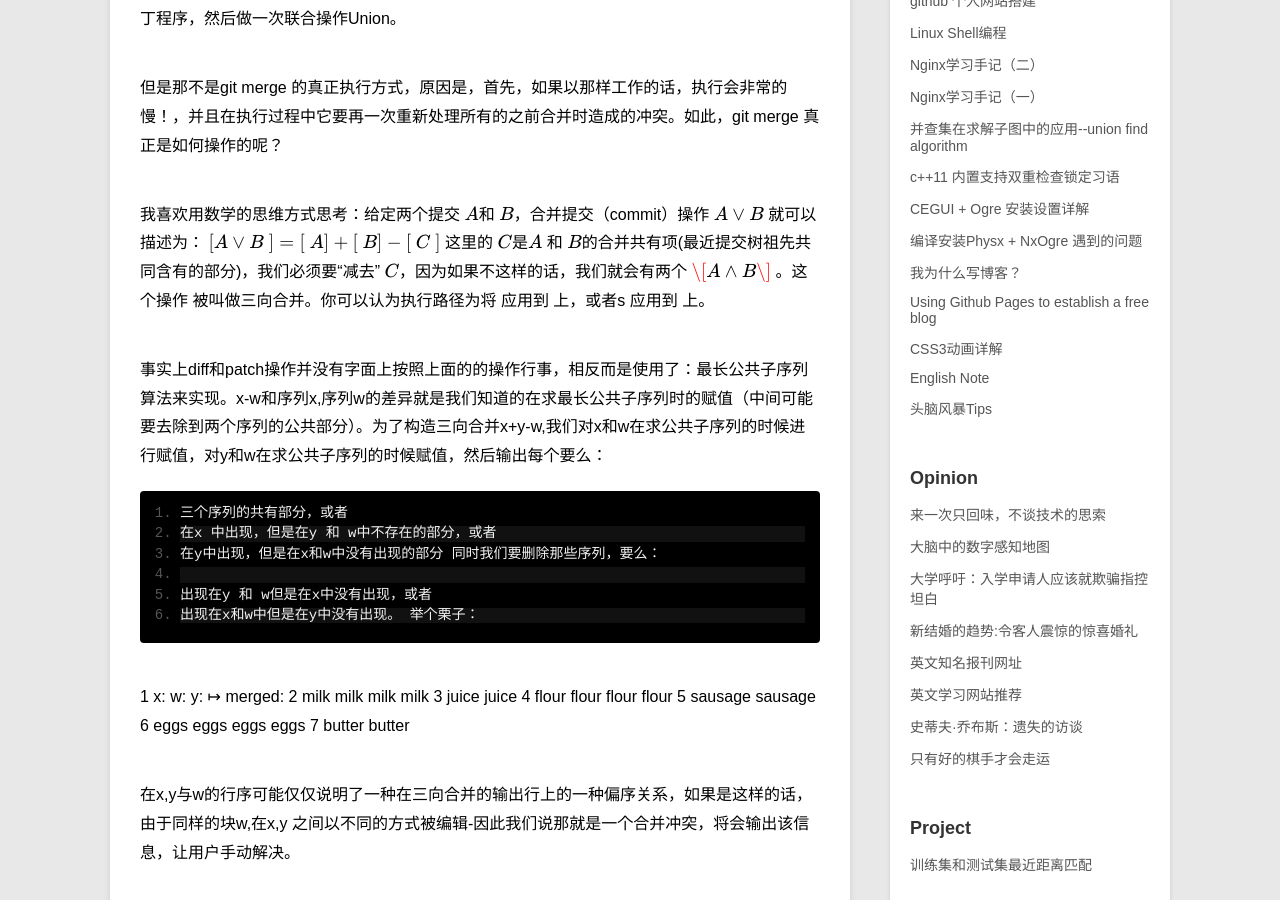
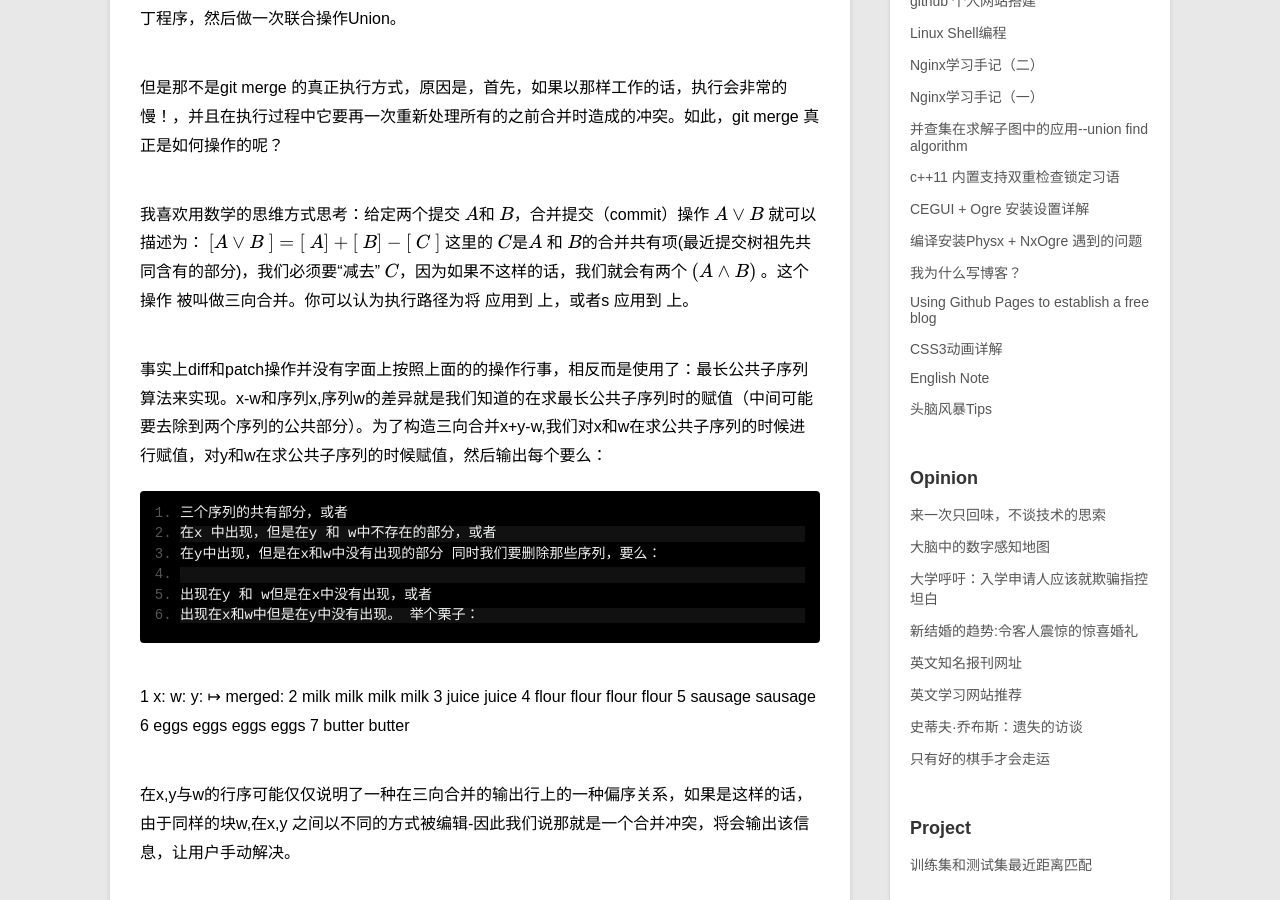
Before and after one commit to swinghu/swinghu.github.com, a Jekyll site: the page built from _posts/blog/2014-09-03-How-does-Git-merge-work.md, in a window 1280 px wide and 900 px high, scrolled down 773 px. Built offline with Jekyll 4.4.1, drawn with Linux system fonts in a browser that asks for light colours; formulas are drawn with MathJax 3.

Commit message:
new artical

```diff
--- a/_posts/blog/2014-09-03-How-does-Git-merge-work.md
+++ b/_posts/blog/2014-09-03-How-does-Git-merge-work.md
@@ -31,7 +31,7 @@ C \
 $$
 这里的 \\(C\\)是\\(A\\) 和 \\(B\\)的合并共有项(最近提交树祖先共同含有的部分)，我们必须要“减去” \\(C\\)，因为如果不这样的话，我们就会有两个
 $$
-\[A\wedge B\]
+\\(A\wedge B\\)
 $$ 。这个操作 被叫做三向合并。你可以认为执行路径为将 应用到 上，或者s 应用到 上。
 
 事实上diff和patch操作并没有字面上按照上面的的操作行事，相反而是使用了：最长公共子序列算法来实现。x-w和序列x,序列w的差异就是我们知道的在求最长公共子序列时的赋值（中间可能要去除到两个序列的公共部分）。为了构造三向合并x+y-w,我们对x和w在求公共子序列的时候进行赋值，对y和w在求公共子序列的时候赋值，然后输出每个要么：
```
